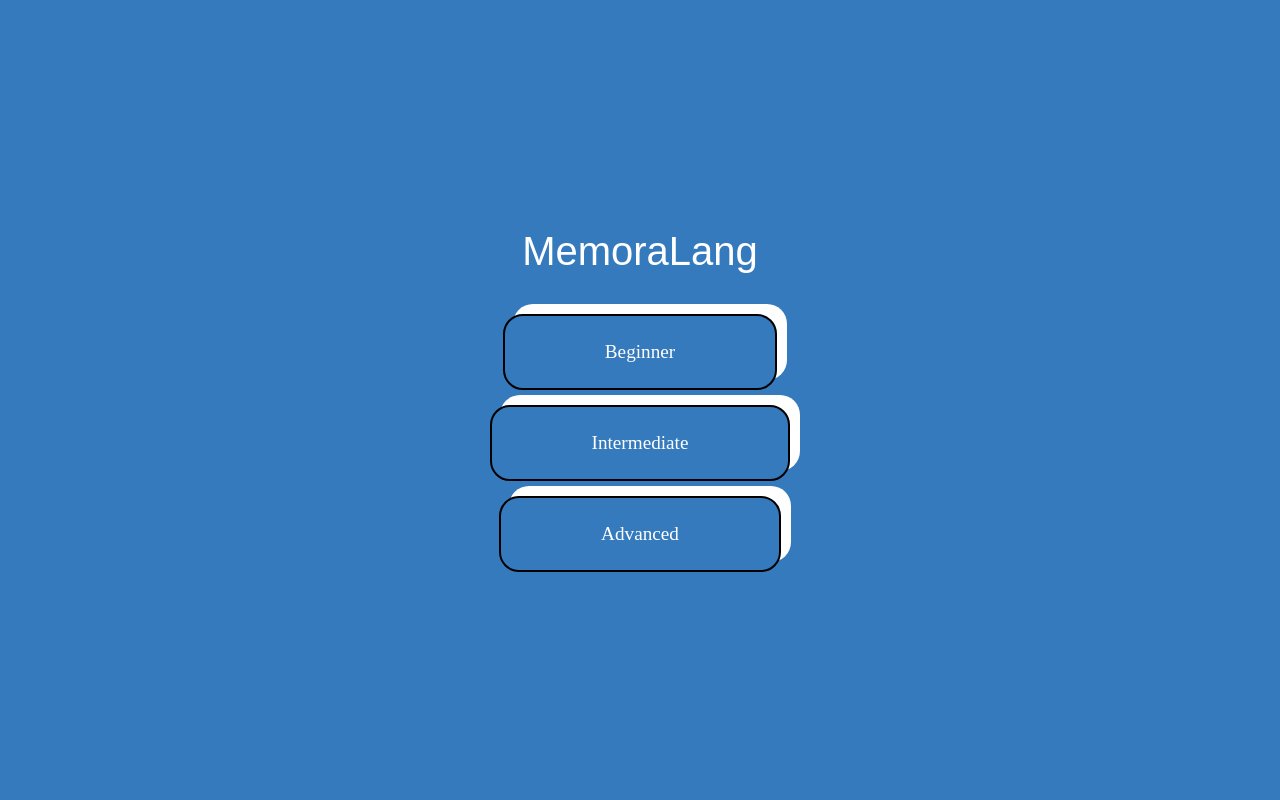
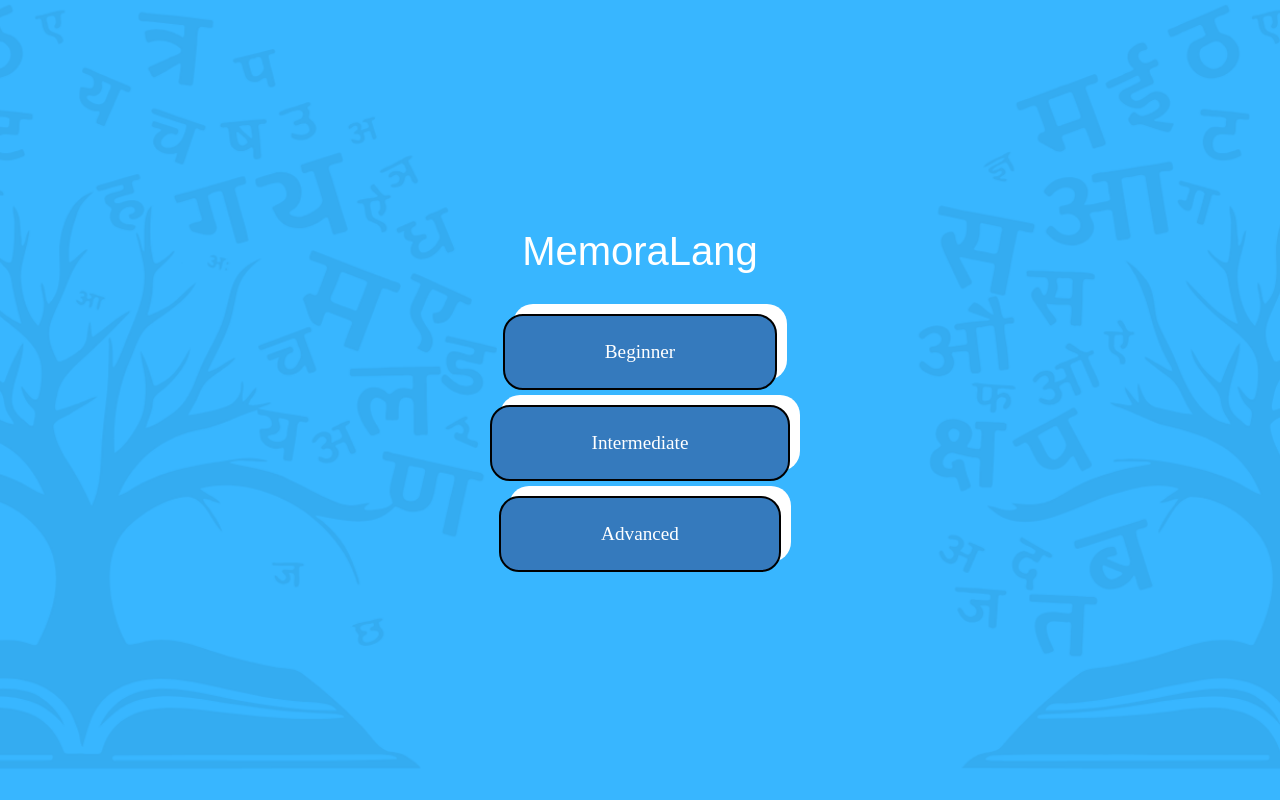
Before and after one commit to Soul0021/Thesis, a Django app: page /level/ in a window 1280 px wide. Run offline with Django 5.2, Linux system fonts and the light colour scheme; a user stored in the database is signed in; some web fonts are replaced.

Commit message:
Add background image to level templates

```diff
--- a/templates/userauths/level.html
+++ b/templates/userauths/level.html
@@ -5,12 +5,18 @@
   <meta name="viewport" content="width=device-width, initial-scale=1.0">
   <title>MemoraLang</title>
   <link href="https://fonts.googleapis.com/css2?family=Cherry+Bomb+One&display=swap" rel="stylesheet">
+  {% load static %}
   <style>
+    :root {
+      --bg-image: url('{% static 'assets/image/bg1.png' %}');
+    }
     body {
       font-family: Arial, sans-serif;
       margin: 0;
       padding: 0;
-      background-color: #357ABD; /* Background color */
+      background-image: var(--bg-image);
+      background-size: cover;
+      background-position: center;
       display: flex;
       justify-content: center;
       align-items: center;
@@ -56,7 +62,7 @@
 </head>
 <body>
   <div class="container">
-    <div class="logo">MemoraLang</div>
+    <div class="logo">MemoraLang</div >
     <div class="levels">
       <div class="level"><a href="#beginner">Beginner</a></div>
       <div class="level"><a href="#intermediate">Intermediate</a></div>
```
Also changed, not shown: static/assets/image/bg1.png (added), 1 other file.
